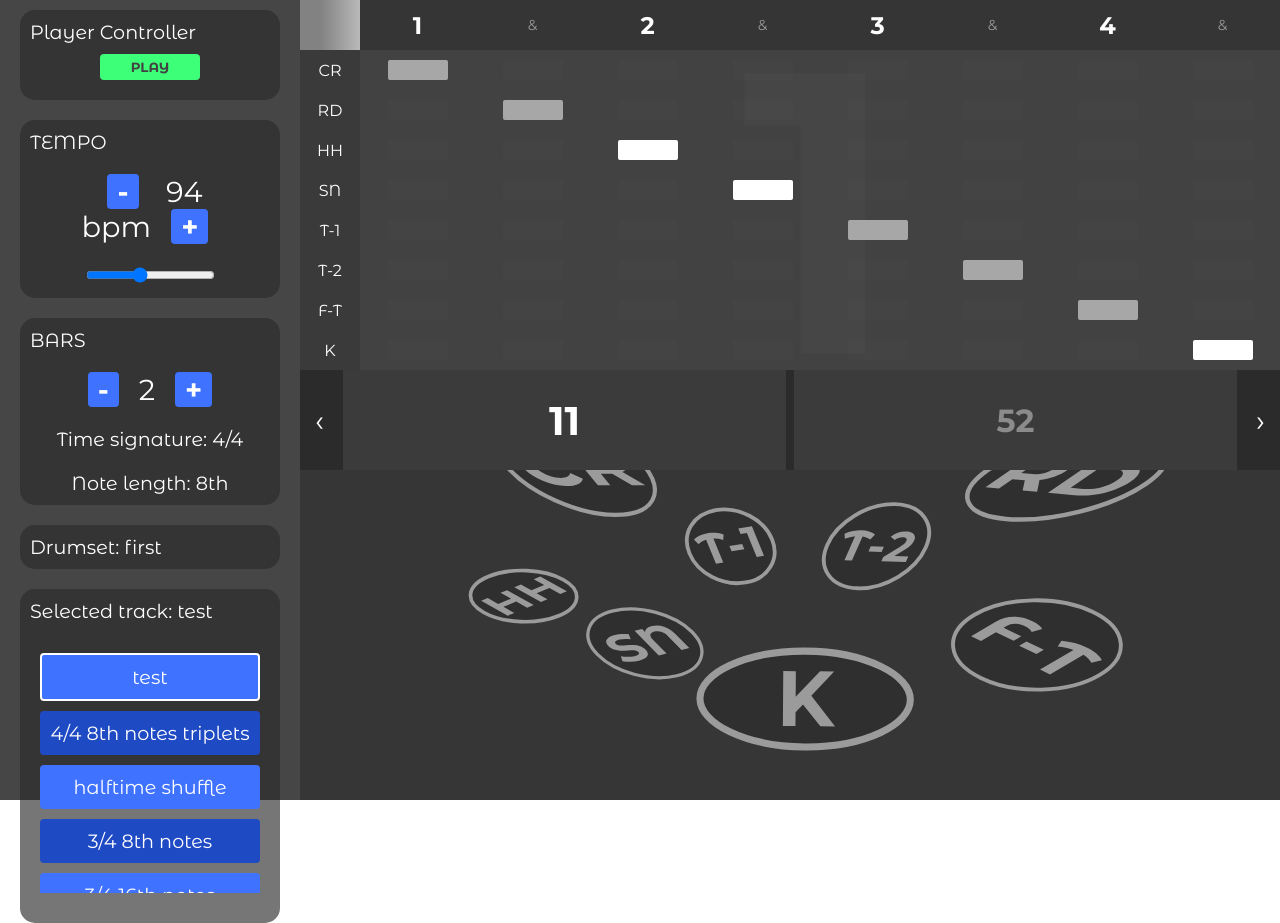
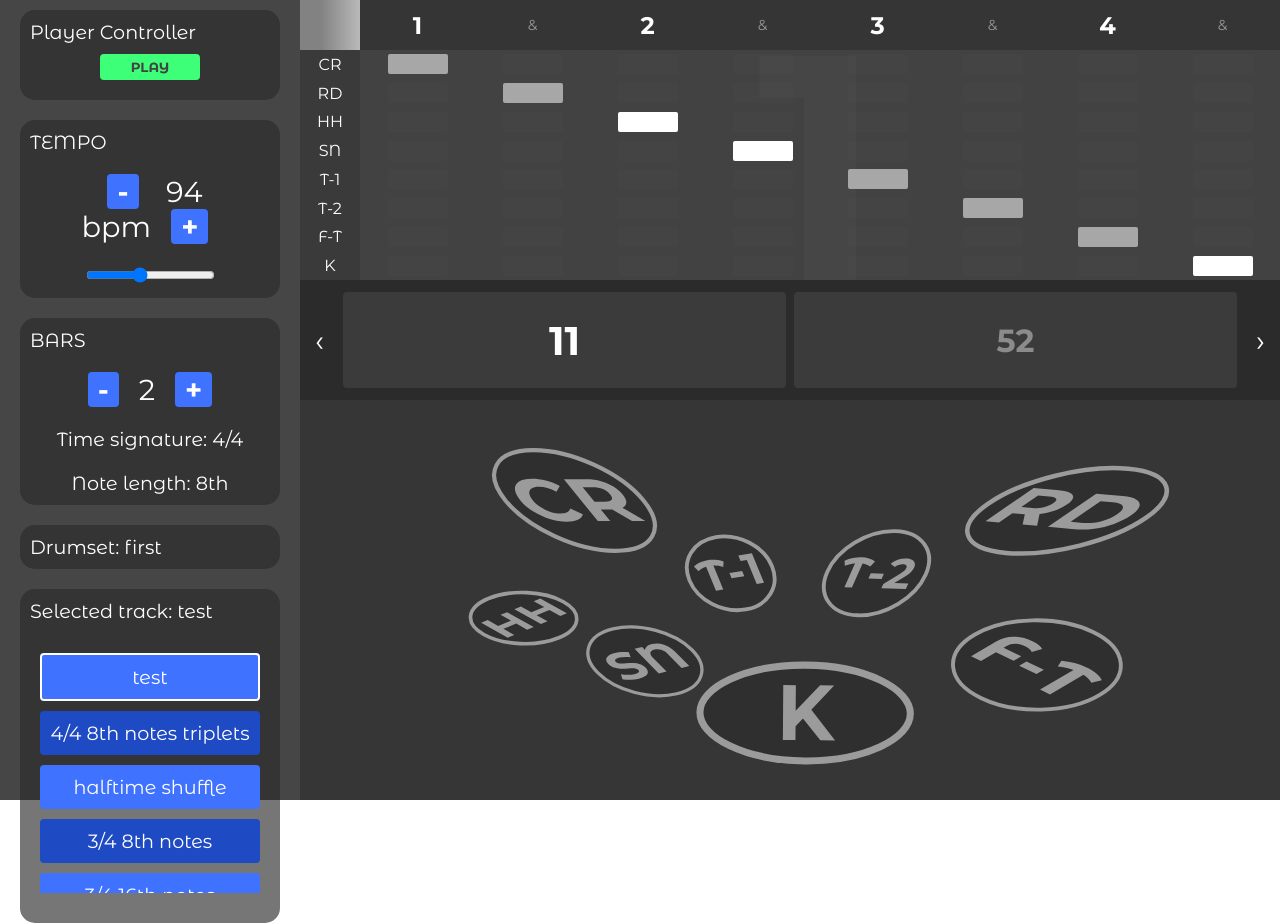
Before and after one commit to Desiak/Drumly, a React (Create React App) app: page / in a window 1280 px wide. Shown: the top 923 px of the page. Built offline with nearby package versions, Linux system fonts and the light colour scheme.

Commit message:
animate bars with gsap

```diff
--- a/src/components/NumberBox.js
+++ b/src/components/NumberBox.js
@@ -12,7 +12,6 @@ function NumberBox({bar,handleDrag, handleDrop, navToBar, activeBarIndex, barInd
         emptyBar=barValue.map(path=>{
            return path.map(note=>0);
         });
-        console.log(emptyBar);
         return emptyBar;
     }
 
--- a/src/components/Player.js
+++ b/src/components/Player.js
@@ -11,7 +11,7 @@ const Player=(props)=> {
     let barLength=props.tracks[props.trackIndex].track[0][0].length;
     const setTrackOrder=(unorderedTrack)=>{
         const orderedTrack=unorderedTrack.map((bar, index)=>{
-            return {id: `${bar.id}`,order:index, value:bar.value}
+            return {id: `${bar.id}`,order:index, value:bar.value, isActive:index===currentBarNumber?true:false}
         })
         return orderedTrack;
     }
@@ -35,8 +35,47 @@ const Player=(props)=> {
       updateBeat(orderedTrack, "effect");
     }, [orderedTrack])
 
-    const handleBeatWrapperPos=()=>{
-            beatWrapper.current.style.transform=`translateX(-${(currentBarNumber)*100}%)`;
+    useEffect(() => {
+       handleBarsPosition();
+    }, [tracksToRender])
+
+
+    const handleBarsPosition=()=>{
+        //     beatWrapper.current.style.transform=`translateX(-${(currentBarNumber)*100}%)`;
+        // setOrderedTrack(setTrackOrder(props.customableTrack));
+
+        const previousIndex= currentBarNumber>0?currentBarNumber-1:orderedTrack.length-1;
+        const nextIndex= currentBarNumber<orderedTrack.length-1? currentBarNumber+1:0;
+        const barsNodes=beatWrapper.current.childNodes;
+
+        if(barsNodes.length===0)return;
+        let animDuration=props.isPlaying?0:0.5;
+        if(barsNodes.length===1){
+            gsap.to(barsNodes[0], {x:"0%", opacity:1, duration:animDuration});
+
+        }else if (barsNodes.length===2){
+
+            gsap.to(barsNodes[0], {x:currentBarNumber===0?"0%":"-100%", opacity:currentBarNumber===0?1:0, duration:animDuration});
+            gsap.to(barsNodes[1], {x:currentBarNumber===0?"100%":"0%", opacity:currentBarNumber===0?0:1, duration:animDuration});
+        }
+        else{
+        barsNodes.forEach((bar,index)=>{
+            switch (index) {
+                case previousIndex:
+                    gsap.to(bar, {x:"-100%", opacity:0, duration:animDuration});
+                break;
+                case currentBarNumber:
+                    gsap.to(bar, {x:"0%", opacity:1, duration:animDuration});
+                break;
+                case nextIndex:
+                    gsap.to(bar, {x:"100%", opacity:0, duration:animDuration});
+                break;
+                default:
+                    gsap.to(bar, {x:"0%", opacity:0, duration:animDuration})
+                    break;
+            }
+        })
+        }
         }
 
     const editNote=(e)=>{
@@ -204,7 +243,7 @@ const Player=(props)=> {
             scheduleSounds(0, noteIndex);
             setIntervalId(
                 setInterval(() => {
-                handleBeatWrapperPos(barIndex);
+                handleBarsPosition(barIndex);
                 setCurrentBarNumber(barIndex);
                 progressBarAnimation.current.time(0);
                 progressBarAnimation.current.play();
@@ -237,8 +276,7 @@ const Player=(props)=> {
     }, [props.isPlaying])
 
     useEffect(() => {
-        handleBeatWrapperPos();
-
+        handleBarsPosition();
     }, [currentBarNumber]);
 
     useEffect(() => {
--- a/src/style/_main.scss
+++ b/src/style/_main.scss
@@ -23,7 +23,7 @@ body{
     width: 100%;
     height: 100%;
     grid-template-columns: minmax(300px, 1fr) 2fr 2fr;
-    grid-template-rows: 45vh 55vh;
+    grid-template-rows: 1fr 1fr;
 }
 .container{
 }
--- a/src/style/_player.scss
+++ b/src/style/_player.scss
@@ -21,7 +21,7 @@
 
     display: grid;
     grid-template-columns: 60px 1fr;
-    grid-template-rows: 50px 1fr 100px;
+    grid-template-rows: 50px 1fr 120px;
     grid-template-areas:
         "empty beat-measure"
         // "empty clear"
@@ -112,11 +112,30 @@
         justify-content: unset;
         // transition: 1s;
         max-height: 40vh;
+        position: absolute;
+        width: 100%;
+        height: 100%;
+        display: block;
         &.smooth{
-            transition: 0.5s ease-in-out;
+            // transition: 0.5s ease-in-out;
+            .bar{
+                // transition: opacity 0.5s;
+                &.active{
+                    // transition-delay: .15s;
+                }
+            }
         }
         .bar{
             background-color: rgb(66, 66, 66);
+            position: absolute;
+            width: 100%;
+            height: 100%;
+            opacity:0;
+
+
+            // &.active{
+            //     opacity:1;
+            // }
         }
 
     }
@@ -139,7 +158,7 @@
             top:50%;
             left:50%;
             transform: translate(-50%,-50%);
-            font-size: 50vh;
+            font-size: 40vh;
             opacity:0.02;
             font-weight: bold;
         }
@@ -169,7 +188,8 @@
             align-items: center;
             .bar-box{
                 flex-basis: 100%;
-                height: 100%;
+                height: 80%;
+                border-radius: 4px;;
                 list-style: none;
                 margin: 0 4px;
                 // display: flex;
@@ -289,6 +309,7 @@
         flex-grow: 1;
         max-width: 60px;
         border-radius: 2px;
+        cursor: pointer;
         &.ghost-note{
             background-color:rgb(95, 95, 95);
         }
--- a/src/style/style.css
+++ b/src/style/style.css
@@ -29,8 +29,8 @@ body {
   height: 100%;
   -ms-grid-columns: minmax(300px, 1fr) 2fr 2fr;
       grid-template-columns: minmax(300px, 1fr) 2fr 2fr;
-  -ms-grid-rows: 45vh 55vh;
-      grid-template-rows: 45vh 55vh;
+  -ms-grid-rows: 1fr 1fr;
+      grid-template-rows: 1fr 1fr;
 }
 
 .player-container {
@@ -46,8 +46,8 @@ body {
   display: grid;
   -ms-grid-columns: 60px 1fr;
       grid-template-columns: 60px 1fr;
-  -ms-grid-rows: 50px 1fr 100px;
-      grid-template-rows: 50px 1fr 100px;
+  -ms-grid-rows: 50px 1fr 120px;
+      grid-template-rows: 50px 1fr 120px;
       grid-template-areas: "empty beat-measure" "tracks-labels beat" "beat-order beat-order";
 }
 
@@ -182,15 +182,18 @@ body {
       -ms-flex-pack: unset;
           justify-content: unset;
   max-height: 40vh;
-}
-
-.player-container .beat-wrapper.smooth {
-  -webkit-transition: 0.5s ease-in-out;
-  transition: 0.5s ease-in-out;
+  position: absolute;
+  width: 100%;
+  height: 100%;
+  display: block;
 }
 
 .player-container .beat-wrapper .bar {
   background-color: #424242;
+  position: absolute;
+  width: 100%;
+  height: 100%;
+  opacity: 0;
 }
 
 .player-container .bar {
@@ -228,7 +231,7 @@ body {
   left: 50%;
   -webkit-transform: translate(-50%, -50%);
           transform: translate(-50%, -50%);
-  font-size: 50vh;
+  font-size: 40vh;
   opacity: 0.02;
   font-weight: bold;
 }
@@ -277,7 +280,8 @@ body {
 .player-container .change-order-section .bars-order-list .bar-box {
   -ms-flex-preferred-size: 100%;
       flex-basis: 100%;
-  height: 100%;
+  height: 80%;
+  border-radius: 4px;
   list-style: none;
   margin: 0 4px;
   background-color: #3b3b3b;
@@ -398,6 +402,7 @@ body {
           flex-grow: 1;
   max-width: 60px;
   border-radius: 2px;
+  cursor: pointer;
 }
 
 .track .note.ghost-note {
```
Also changed, not shown: 1 other file (tests, documents, lock files or other folders).
